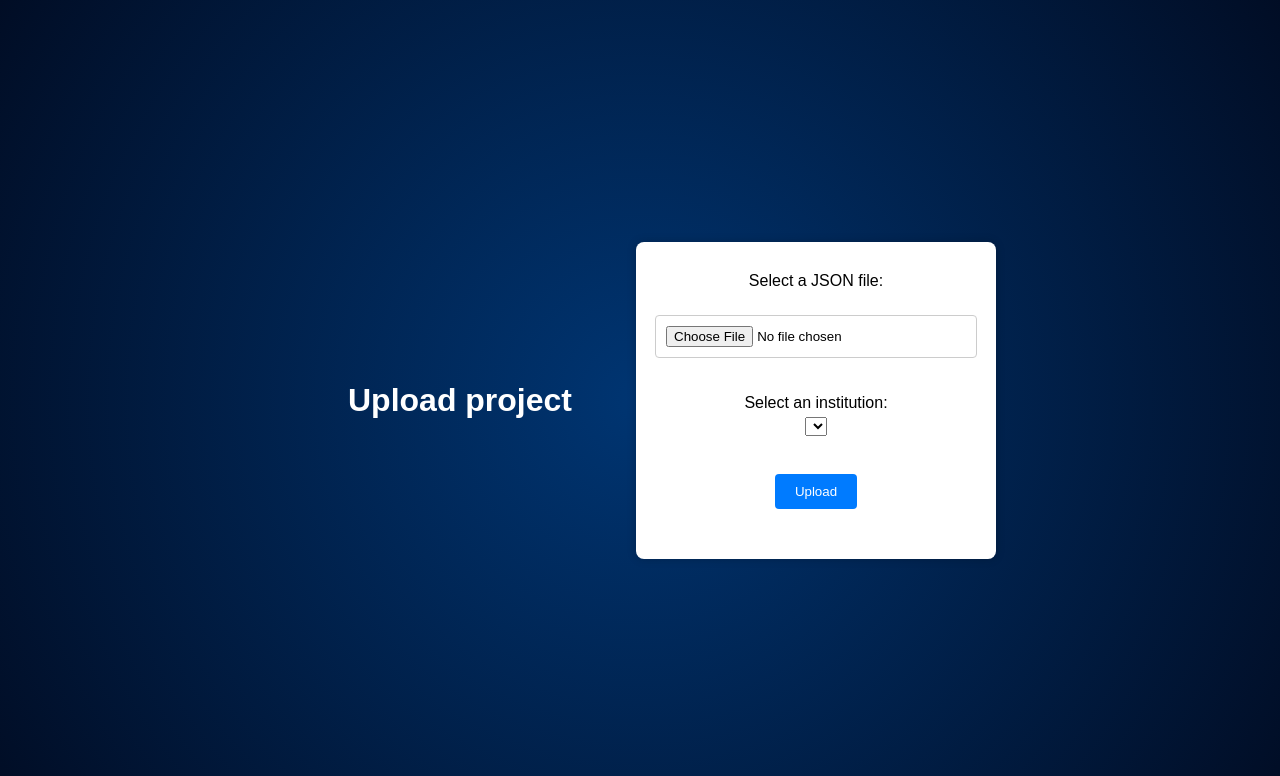
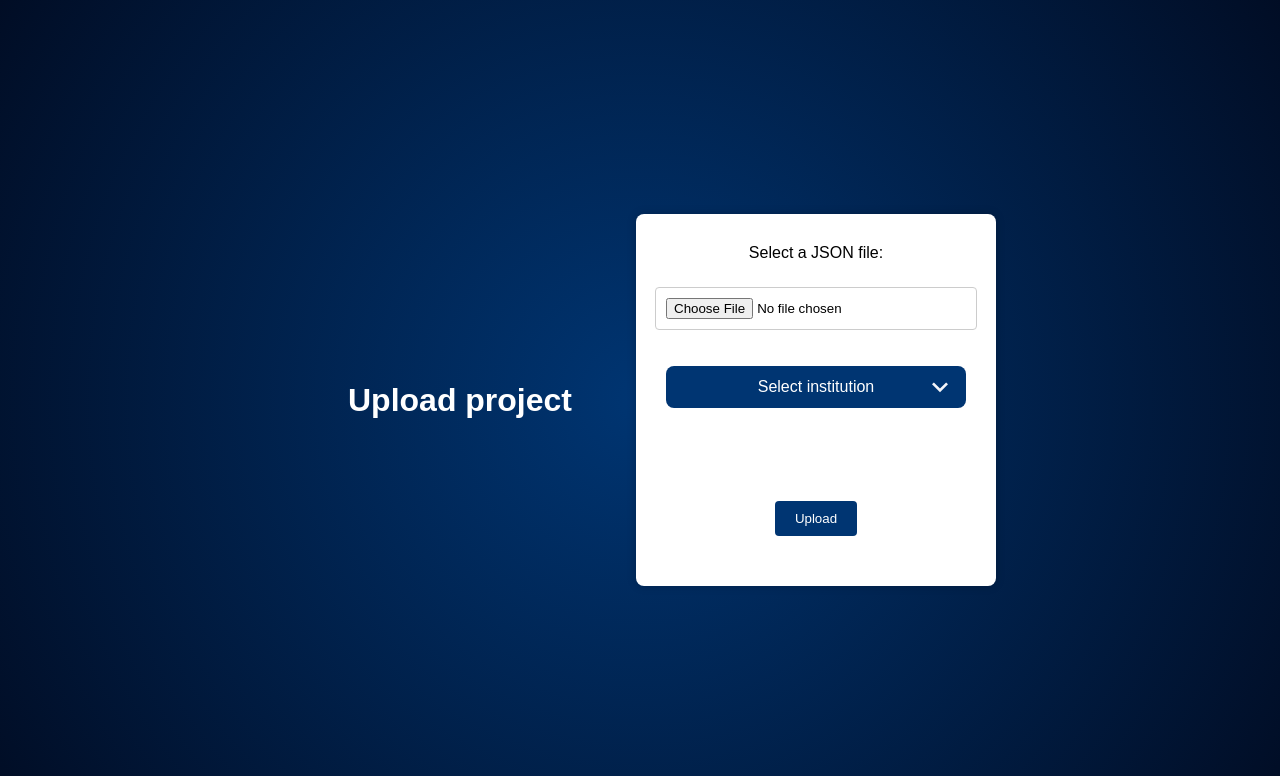
Before and after one commit to korbinib/dsw2seek, a Flask app: page / in a window 1280 px wide. Shown: the top 776 px of the page. Run offline with Flask 3, Linux system fonts and the light colour scheme; data that the repository does not hold is empty.

Commit message:
add institution select with search functionality
remove commented line

added typeahead for institutions

implemented a select for institutions with search

remove old js

```diff
--- a/app/api/seek.py
+++ b/app/api/seek.py
@@ -77,8 +77,8 @@ class SeekClient:
 
 
 
-    def get_institutions(self):
+    def institutions_typeahead(self, query):
         '''
         Return all registered institutions in the SEEK system.
         '''
-        return requests.get(f'{self.base_url}/institutions', headers=self.headers)
+        return requests.get(f'{self.base_url}/institutions/typeahead?query={query}', headers=self.headers)
--- a/app/app.py
+++ b/app/app.py
@@ -7,24 +7,32 @@ app = Flask(__name__)
 seek_client = SeekClient()
 
 
+@app.route('/typeahead')
+def __institutions_typeahead():
+    '''
+    Endpoint for fetching institutions as the user types.
+    '''
+    query = request.args.get('query')
+    res = seek_client.institutions_typeahead(query)
+    return res.json()
+
+
 @app.route('/')
 def index():
     '''
     Home page.
     '''
-    institutions = seek_client.get_institutions().json()
-    return render_template('./index.html', institutions=institutions["data"])
+    return render_template('./index.html')
 
 
-@app.route('/upload', methods=['GET', 'POST'])
+@app.route('/upload', methods=['POST'])
 def upload():
     '''
-    Upload page.
+    Upload page. Processes the uploaded DMP file and creates a new project and users in SEEK.
     '''
-    if not request.method == 'POST':
-        return render_template('./upload.html', error='Please upload a file.')
+    dmp = load_file(request)
 
-    dmp = load_file(request)
+    institution = request.form.get('institutionId')
 
     # 1. Create users for all contributors
     people = dmp['contributor']
@@ -37,7 +45,7 @@ def upload():
     # 2. Create a new project
     project = dmp['project'][0]
     res = seek_client.create_project(
-        project, [(1, 1)])
+        project, [(1, institution)])
 
     project['response'] = {
         'status_code': res.status_code, 'json': res.json()}
@@ -53,12 +61,3 @@ def load_file(request):
 if __name__ == '__main__':
     print('Server running at http://localhost:8080')
     serve(app, host='0.0.0.0', port=8080)
-
-
-
-
-
-
-
-
-    # "data":[{"id":"1","type":"institutions","attributes":{"title":"Default Institution"},"links":{"self":"/institutions/1"}},{"id":"2","type":"institutions","attributes":{"title":"ne"},"links":{"self":"/institutions/2"}}],
--- a/app/static/style.css
+++ b/app/static/style.css
@@ -43,7 +43,7 @@ input[type="file"] {
 }
 
 input[type="submit"] {
-    background-color: #007BFF;
+    background-color: #003572;
     color: #fff;
     border: none;
     border-radius: 4px;
@@ -54,7 +54,124 @@ input[type="submit"] {
 }
 
 input[type="submit"]:hover {
-    background-color: #0056b3;
+    background-color: #014a9e;
+}
+
+.select-box {
+    position: relative;
+    display: flex;
+    flex-direction: column;
+    width: 100%;
+}
+
+.select-box .options-container {
+    background: #003572;
+    color: white;
+    max-height: 0;
+    opacity: 0;
+    transition: all 0.4s;
+    border-radius: 8px;
+    overflow: hidden;
+    order: 1;
+    margin-top: 4px;
+    width: 100%;
+}
+
+.selected {
+    background-color: #003572;
+    border-radius: 8px;
+    margin-bottom: 4px;
+    color: white;
+    position: relative;
+    order: 0;
+}
+
+.selected::after {
+    content: '';
+    background: url('img/arrow.svg');
+    background-size: contain;
+    background-repeat: no-repeat;
+    position: absolute;
+    height: 100%;
+    width: 32px;
+    right: 10px;
+    top: 5px;
+    transition: all 0.4s;
+}
+
+.select-box .options-container.active {
+    max-height: 240px;
+    opacity: 1;
+    overflow-y: scroll;
+}
+
+.select-box .options-container.active + .selected::after {
+    transform: rotateX(180deg);
+    top: -6px;
+}
+
+.select-box .options-container::-webkit-scrollbar {
+    width: 8px;
+    background: #012247;
+    border-radius: 0 8px 8px 0;
+}
+
+.select-box .options-container::-webkit-scrollbar-thumb {
+    background: #014a9e;
+    border-radius: 0 8px 8px 0;
+}
+
+.select-box .option,
+.selected {
+    padding: 12px 24px;
+    cursor: pointer;
+}
+
+.select-box .option:hover {
+    background: #014a9e;
+}
+
+.select-box label {
+    cursor: pointer;
+}
+
+.select-box .option .radio {
+    display: none;
+}
+
+.search-box {
+    width: 100%;
+    margin: none;
+}
+
+.search-box input {
+    width: 80%;
+    padding: 12px 16px;
+    border-radius: 1.1rem;
+    z-index: 100;
+    border: 4px solid #003572;
+    opacity: 0;
+    pointer-events: none;
+    transition: all 0.4s;
+}
+
+.search-box input:focus {
+    outline: none;
+}
+
+.select-box .options-container.active ~ .search-box input {
+    opacity: 1;
+    pointer-events: auto;
+}
+
+.spinner {
+    display: none;
+    background: url('img/spinner.svg');
+    background-size: contain;
+    background-repeat: no-repeat;
+    width: 50px;
+    height: 50px;
+    margin: 0 auto;
 }
 
 /* upload page */
--- a/app/templates/index.html
+++ b/app/templates/index.html
@@ -3,23 +3,34 @@
   <head>
     <meta charset="UTF-8" />
     <link rel="stylesheet" href="../static/style.css" />
+    <link rel="stylesheet" href="../static/spinner.css" />
     <title>dsw2seek</title>
-
+  </head>
+  <body>
     <h1>Upload project</h1>
     <form id="uploadForm" action="./upload" method="post" enctype="multipart/form-data">
       <label for="jsonFile">Select a JSON file:</label>
       <input type="file" id="jsonFileId" name="jsonFile" accept=".json" required>
-      <br><br>
-      <label for="institution">Select an institution:</label>
-      <select id="institutionSelect" name="institution"></select>
-        {% for institution in institutions %}
-          <option value="{{institution['attributes']['title']}}" disabled selected>{{institution["attributes"]["title"]}}</option>
-        {% endfor %}
-      </select>
-      <br>
+
+      <br /><br />
+
+      <div class="select-box">
+        <div class="options-container"></div>
+        <div class="selected">
+          Select institution
+        </div>
+        <div class="search-box">
+          <input type="text" placeholder="Start typing..." />
+          <div class="spinner"></div>
+        </div>
+      </div>
+
+      <input id="institutionId" name="institutionId" hidden />
+
+      <br />
+
       <input type="submit" value="Upload">
     </form>
-
-  </head>
-  <body></body>
+    <script src="../static/script.js"></script>
+  </body>
 </html>
```
Also changed, not shown: app/static/script.js (added, +76 -0 lines), app/static/img/arrow.svg (added), app/static/img/spinner.svg (added).
